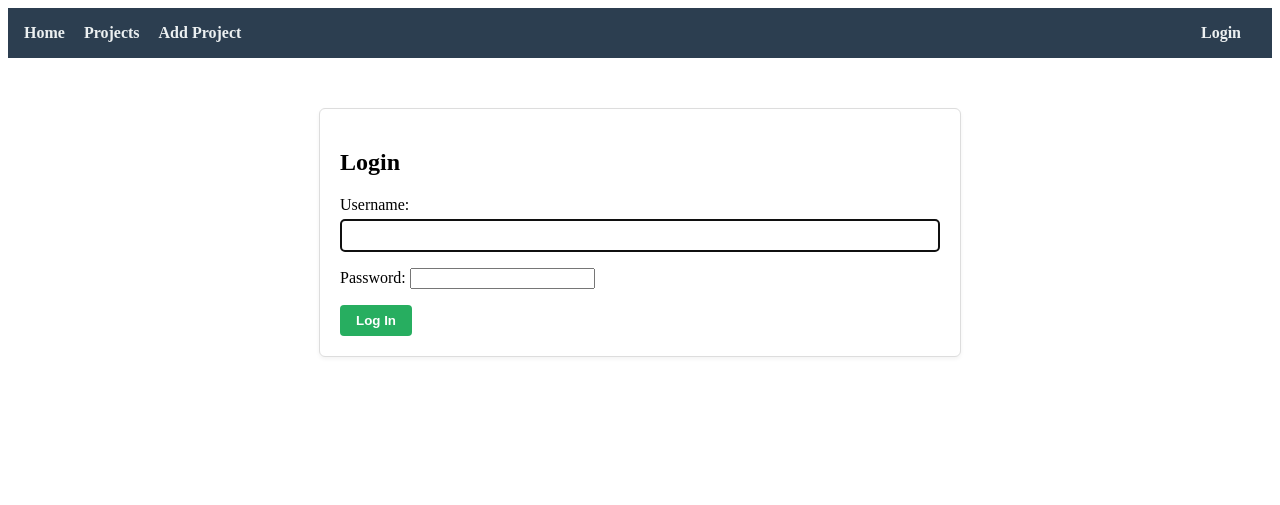
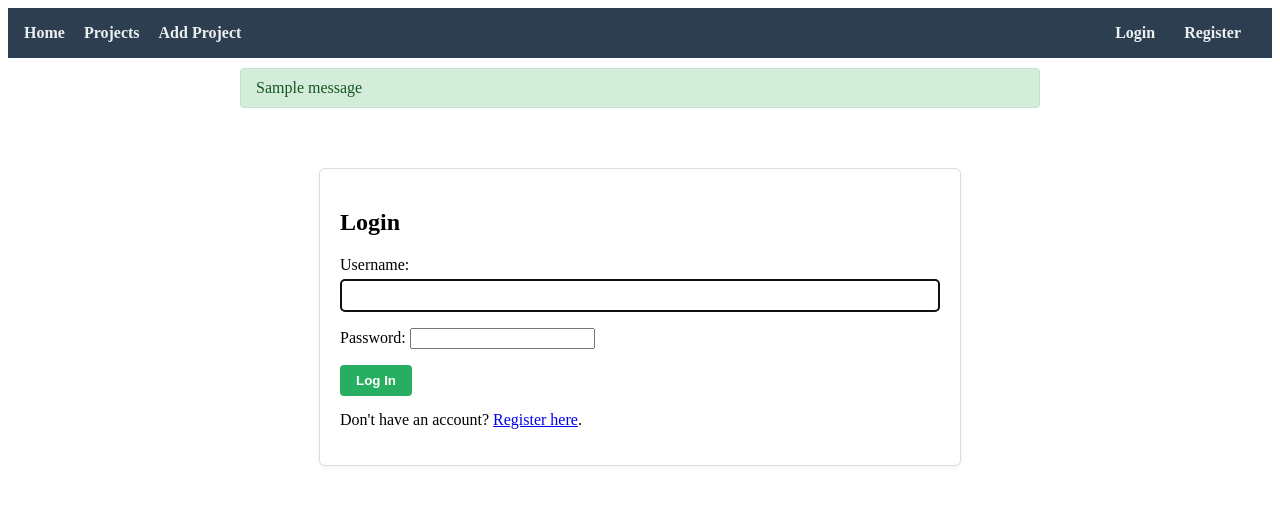
Before and after one commit to kevianto/student-management, a Django app: page /accounts/login/ in a window 1280 px wide. Shown: the top 505 px of the page. Run offline with Django 5.2, Linux system fonts and the light colour scheme; tables that the repository leaves empty hold one stand-in row (values such as "Sample post"); one stand-in notice (Sample message) is shown.

Commit message:
Frontend fix

```diff
--- a/projects/templates/projects/base.html
+++ b/projects/templates/projects/base.html
@@ -23,9 +23,20 @@
                 </form>
             {% else %}
                 <a href="{% url 'login' %}">Login</a>
+                <a href="{% url 'register' %}" style="margin-left: 10px;">Register</a>
             {% endif %}
         </div>
     </nav>
+
+    {% if messages %}
+        <div style="padding: 10px 20px 0 20px; max-width: 800px; margin: 0 auto;">
+            {% for message in messages %}
+                <div style="padding: 10px 15px; margin-bottom: 10px; background-color: #d4edda; color: #155724; border: 1px solid #c3e6cb; border-radius: 4px;">
+                    {{ message }}
+                </div>
+            {% endfor %}
+        </div>
+    {% endif %}
 
     <main style="padding: 20px;">
         {% block content %}
--- a/projects/templates/registration/login.html
+++ b/projects/templates/registration/login.html
@@ -6,9 +6,12 @@
     <form method="post">
         {% csrf_token %}
         {{ form.as_p }}
-        <div class="form-actions">
+        <div class="form-actions" style="margin-top: 15px;">
             <button type="submit" class="btn btn-primary">Log In</button>
         </div>
     </form>
+    <p style="margin-top: 15px;">
+        Don't have an account? <a href="{% url 'register' %}">Register here</a>.
+    </p>
 </div>
 {% endblock %}
--- a/projects/urls.py
+++ b/projects/urls.py
@@ -3,6 +3,7 @@ from . import views
 
 urlpatterns = [
     path('', views.home, name='home'),
+    path('register/', views.register, name='register'),
     path('projects/', views.project_list, name='project_list'),
     path('create/', views.project_create, name='project_create'),
     path('<int:pk>/edit/', views.project_update, name='project_update'),
```
Also changed, not shown: projects/templates/registration/register.html (added, +17 -0 lines), projects/views.py (+18 -0 lines).
